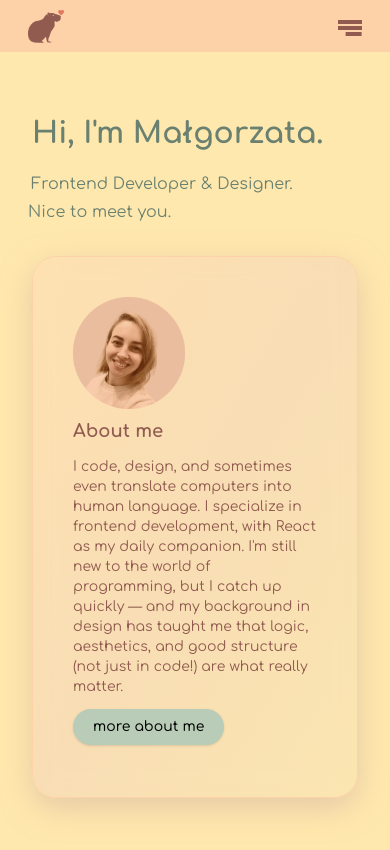
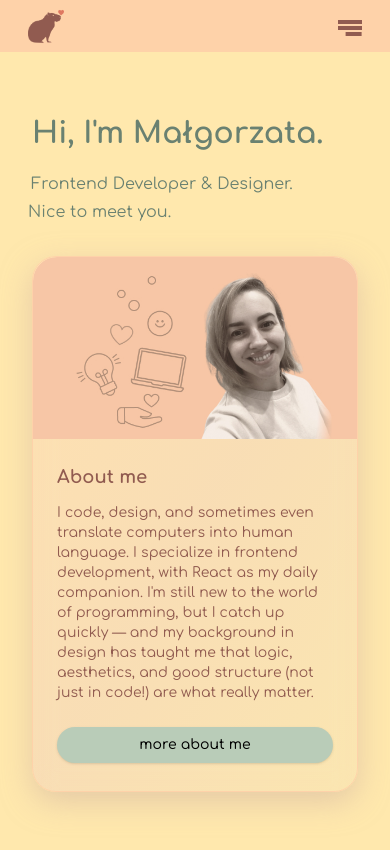
Before and after one commit to karibara/karibara-next-website, a Next.js app: page / in a window 390 px wide. Shown: the top 850 px of the page. Built offline with nearby package versions, Linux system fonts and the light colour scheme; what tailwindcss-motion would draw is missing.

Commit message:
Style About Me section and GlassCard

```diff
--- a/src/components/sections/AboutMe.tsx
+++ b/src/components/sections/AboutMe.tsx
@@ -10,16 +10,25 @@ export const AboutMe: React.FC = () => {
   const [expanded, setExpanded] = useState(false);
 
   return (
-    <GlassCard className="grid lg:grid-cols-3 gap-2 max-w-3xl">
-      <div className="w-28 lg:w-full">
+    <GlassCard className="md:grid md:grid-cols-3 gap-2 max-w-3xl ">
+      <div className="hidden md:block pt-10 pl-10">
         <Image
-          src="/profilePhoto.png"
+          src="/profile-photo-circle.png"
           width="200"
           height="200"
           alt="profile photo"
         />
       </div>
-      <div className="col-span-2">
+      <div className="w-full col-span-full relative aspect-[16/9] overflow-hidden rounded-t-3xl md:hidden">
+        <Image
+          src="/profile-photo-horizontal.jpg"
+          layout="fill"
+          objectFit="contain"
+          alt="profile photo"
+          className="rounded-t-3xl"
+        />
+      </div>
+      <div className="col-span-2 px-6 py-4 md:px-10 md:pt-10">
         <h3 className="text-lg lg:text-xl font-bold">About me</h3>
         <div className="my-3 text-sm lg:text-base">
           <p>
@@ -31,12 +40,15 @@ export const AboutMe: React.FC = () => {
             really matter.
           </p>
           {!expanded && (
-            <Button onClick={() => setExpanded(!expanded)} className="mt-3">
+            <Button
+              onClick={() => setExpanded(!expanded)}
+              className="mt-6 w-full md:w-auto"
+            >
               more about me
             </Button>
           )}
 
-          {/* EXPANDED */}
+          {/* EXPANDED TEXT about me*/}
           <AnimatePresence>
             {expanded && (
               <motion.div
--- a/src/components/ui/GlassCard.tsx
+++ b/src/components/ui/GlassCard.tsx
@@ -8,7 +8,7 @@ export const GlassCard: React.FC<React.PropsWithChildren<GlassCardProps>> = ({
 }) => {
   return (
     <div
-      className={`flex flex-wrap p-10 border border-peachKari rounded-3xl shadow-[0_10px_30px_rgba(212,181,162,0.6)] bg-gradient-to-br from-pink-300/10 via-purple-400/10 to-neutral-300/10 backdrop-blur-md ${className}`}
+      className={`flex flex-wrap border border-peachKari rounded-3xl shadow-[0_10px_30px_rgba(212,181,162,0.6)] bg-gradient-to-br from-pink-300/10 via-purple-400/10 to-neutral-300/10 backdrop-blur-md ${className}`}
     >
       {children}
     </div>
```
